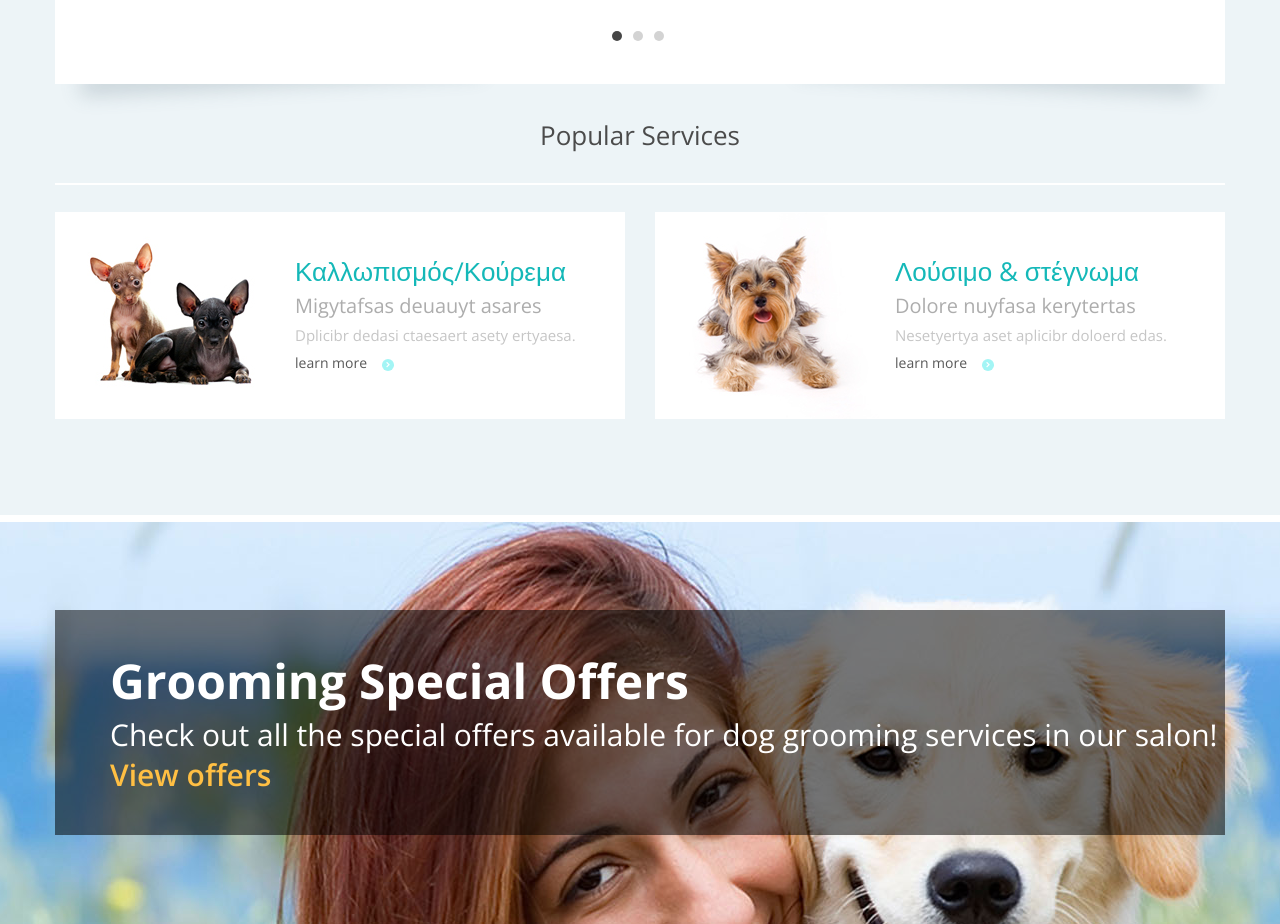
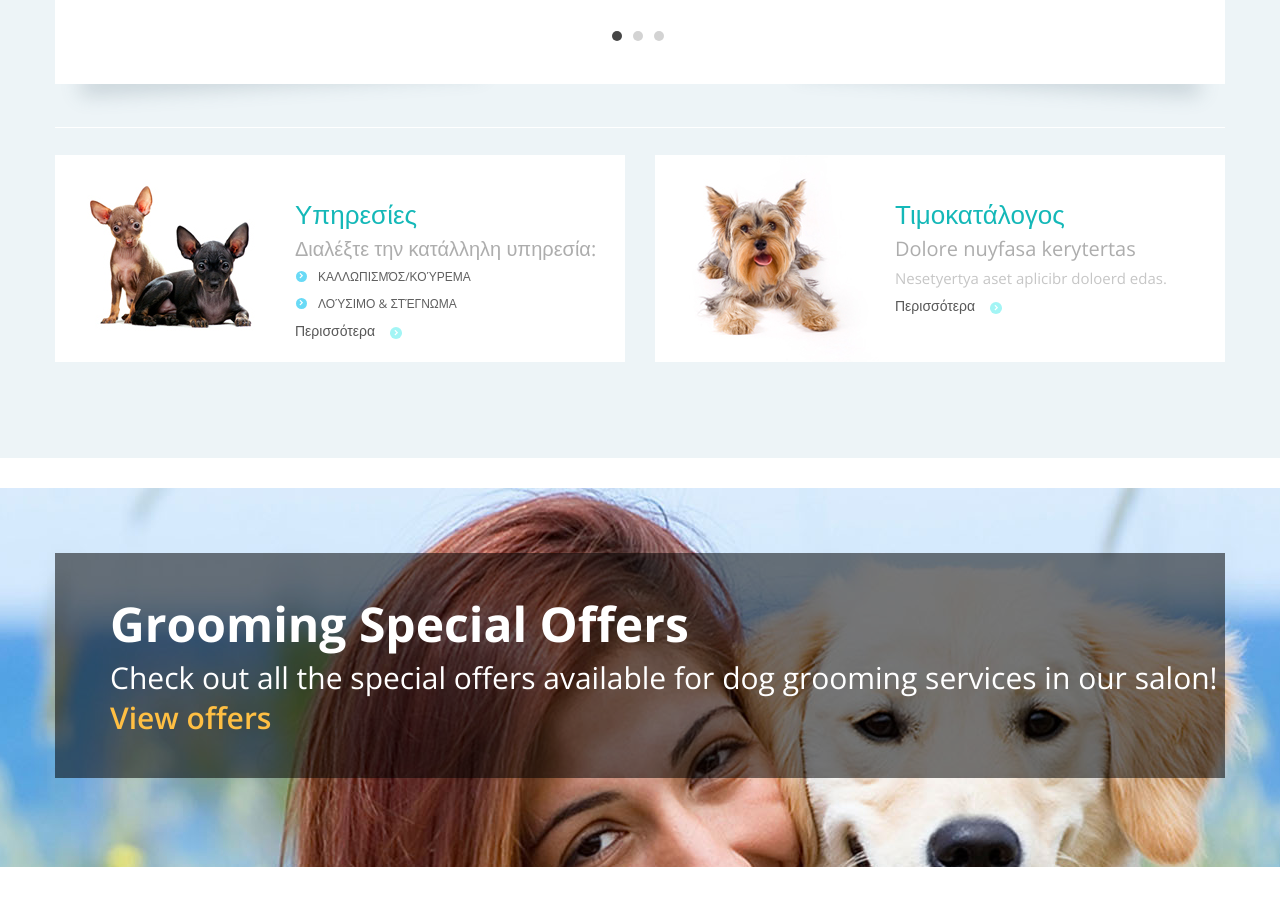
Before and after one commit to angelgroomingcentre/angelgroomingcentre, a plain HTML site: page site/index.html in a window 1280 px wide. Shown: the part 908-1832 px from the top of the page. Drawn offline with nearby package versions, Linux system fonts and the light colour scheme; some packages are replaced by stand-ins of ours; files whose address does not match are found by name.

Commit message:
Popular services

```diff
--- a/site/index.html
+++ b/site/index.html
@@ -97,7 +97,6 @@
 <div class="well pad-bot">
         <div class="container">
             <div class="well-01">
-                <h4>Popular Services</h4>
                 <hr>
                 <div class="row">
                     <div class="grid_6 wow fadeInRight">
@@ -106,10 +105,13 @@
                             <img src="images/page-1_img04.jpg" alt="">
                             </div>
                             <div class="box-01_cnt">
-                                <h4><a href="#">Καλλωπισμός/Κούρεμα</a></h4>
-                                <p><span>Migytafsas deuauyt asares</span></p>
-                                <p>Dplicibr dedasi ctaesaert asety ertyaesa.</p>
-                                <a class="btn" href="#">learn more</a>
+                                <h4><a href="#">Υπηρεσίες</a></h4>
+                                <p><span>Διαλέξτε την κατάλληλη υπηρεσία:</span></p>
+                                <ul class="list">
+                                    <li><a href="#">Καλλωπισμός/Κούρεμα</a></li>
+                                    <li><a href="#">Λούσιμο &amp; στέγνωμα</a></li>
+                                </ul>
+                                <a class="btn" href="#">Περισσότερα</a>
                             </div>
                         </div>
                     </div>
@@ -119,10 +121,10 @@
                             <img src="images/page-1_img05.jpg" alt="">
                             </div>
                             <div class="box-01_cnt">
-                                <h4><a href="#">Λούσιμο &amp; στέγνωμα</a></h4>
+                                <h4><a href="#">Τιμοκατάλογος</a></h4>
                                 <p><span>Dolore nuyfasa kerytertas</span></p>
                                 <p>Nesetyertya aset aplicibr doloerd edas.</p>
-                                <a class="btn" href="#">learn more</a>
+                                <a class="btn" href="#">Περισσότερα</a>
                             </div>
                         </div>
                     </div>
```
